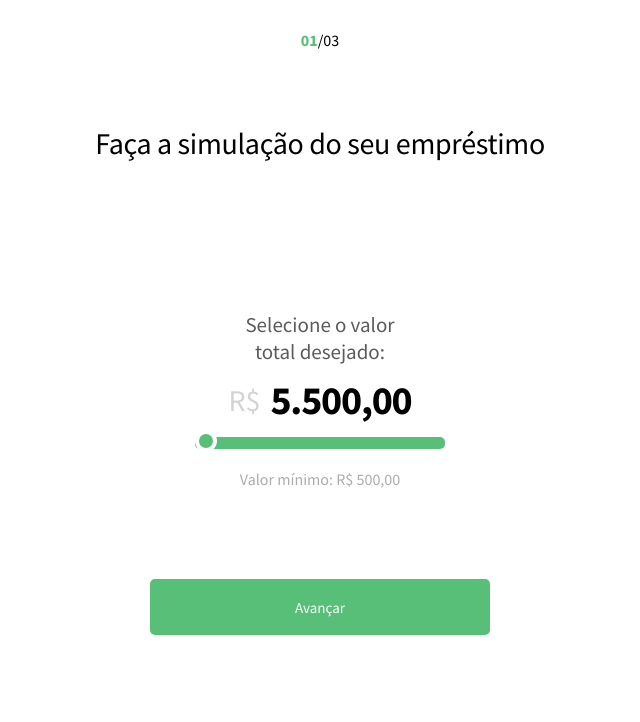
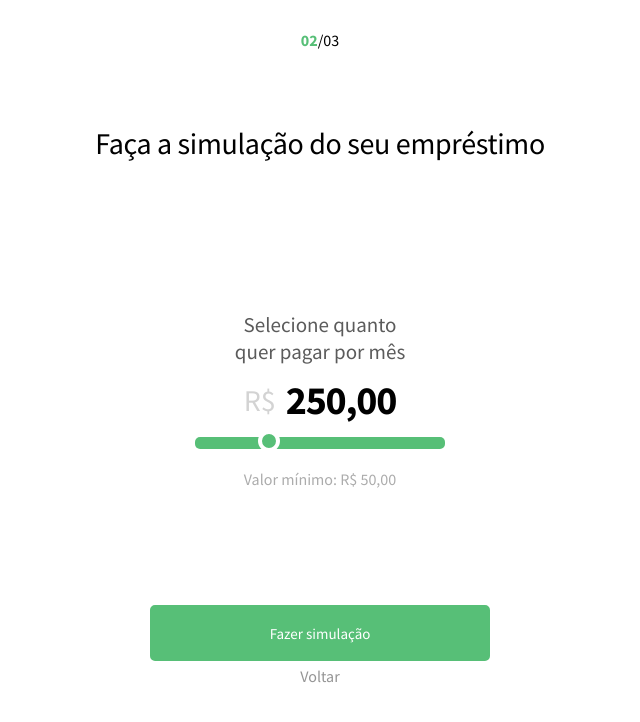
Before and after one commit to anajuliabit/web-agiliza, a React (Create React App) app: page /simulation in a window 1280 px wide. Both pictures are taken after a click on the button "Avançar". Shown: the top 722 px of the page, without its empty margins (320-960 px from the left). Built offline with nearby package versions, Linux system fonts and the light colour scheme.

Commit message:
feat: step 2 simulation

```diff
--- a/src/components/Slider/index.js
+++ b/src/components/Slider/index.js
@@ -2,7 +2,7 @@ import React, { useState } from "react";
 import "./styles.css";
 
 export const Slider = () => {
-  const [ranger, setRanger] = useState("0");
+  const [ranger, setRanger] = useState(10000);
 
   return (
     <input
--- a/src/pages/Simulation/index.js
+++ b/src/pages/Simulation/index.js
@@ -5,31 +5,44 @@ import { CustomButton } from "../../components/CustomButton";
 import { useHistory } from "react-router-dom";
 
 export const Simulation = () => {
+  const [step, setStep] = useState(0);
   const navigation = useHistory();
   function handleContinue() {
-    navigation.push("/simulation");
+    setStep(1);
+  }
+  function handleBack() {
+    setStep(0);
   }
   return (
     <div className="container">
       <div className="step">
-        <span className="actual">01</span>
+        <span className="actual">{step === 0 ? "01" : "02"}</span>
         <span>/03</span>
       </div>
       <span class="title">Faça a simulação do seu empréstimo</span>
       <div className="simulation">
-        <span>Selecione o valor total desejado:</span>
+        <span>
+          {step === 0
+            ? "Selecione o valor total desejado:"
+            : "Selecione quanto quer pagar por mês"}
+        </span>
         <div className="value">
           <span>R$</span>
-          <h1> 5.500,00</h1>
+          <h1>{step === 0 ? "5.500,00" : "250,00"}</h1>
         </div>
 
         <div className="slider">
           <Slider />
-          <p className="label">Valor mínimo: R$ 500,00 </p>
+          <p className="label">
+            Valor mínimo: {step === 0 ? "R$ 500,00" : "R$ 50,00"}
+          </p>
         </div>
       </div>
       <div className="button">
-        <CustomButton onClick={handleContinue}>Avançar</CustomButton>
+        <CustomButton onClick={handleContinue}>
+          {step === 0 ? "Avançar" : "Fazer simulação"}
+        </CustomButton>
+        {step === 1 ? <a onClick={handleBack}>Voltar</a> : ""}
       </div>
     </div>
   );
--- a/src/pages/Simulation/styles.css
+++ b/src/pages/Simulation/styles.css
@@ -82,6 +82,15 @@
 }
 
 .container > .button {
-  bottom: 160px;
+  bottom: 100px;
   position: absolute;
+  display: flex;
+  flex-direction: column;
+  align-items: center;
+  justify-content: flex-start;
+  height: 100px;
 }
+
+.container .button a {
+  color: #959595;
+}
```
